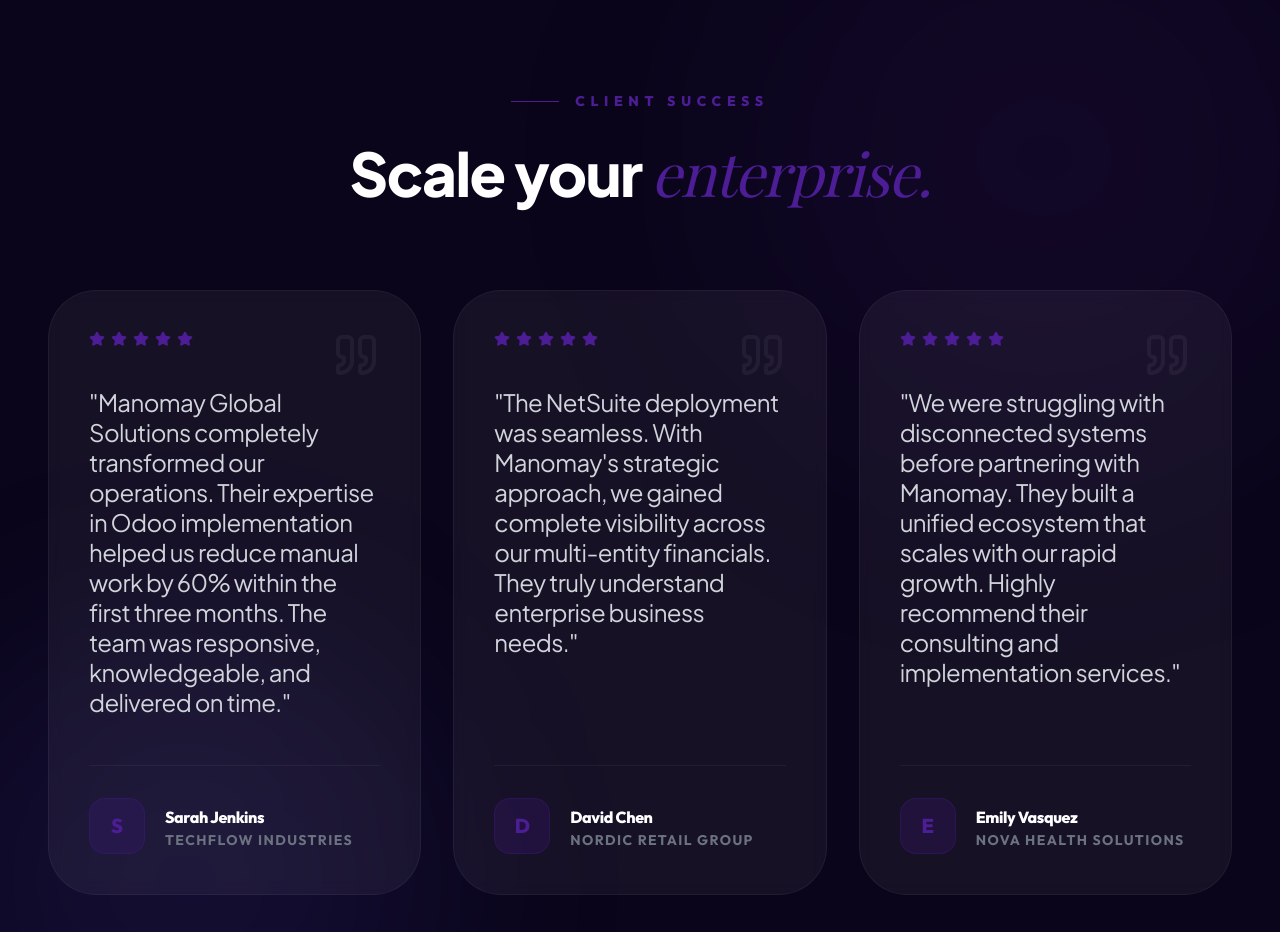
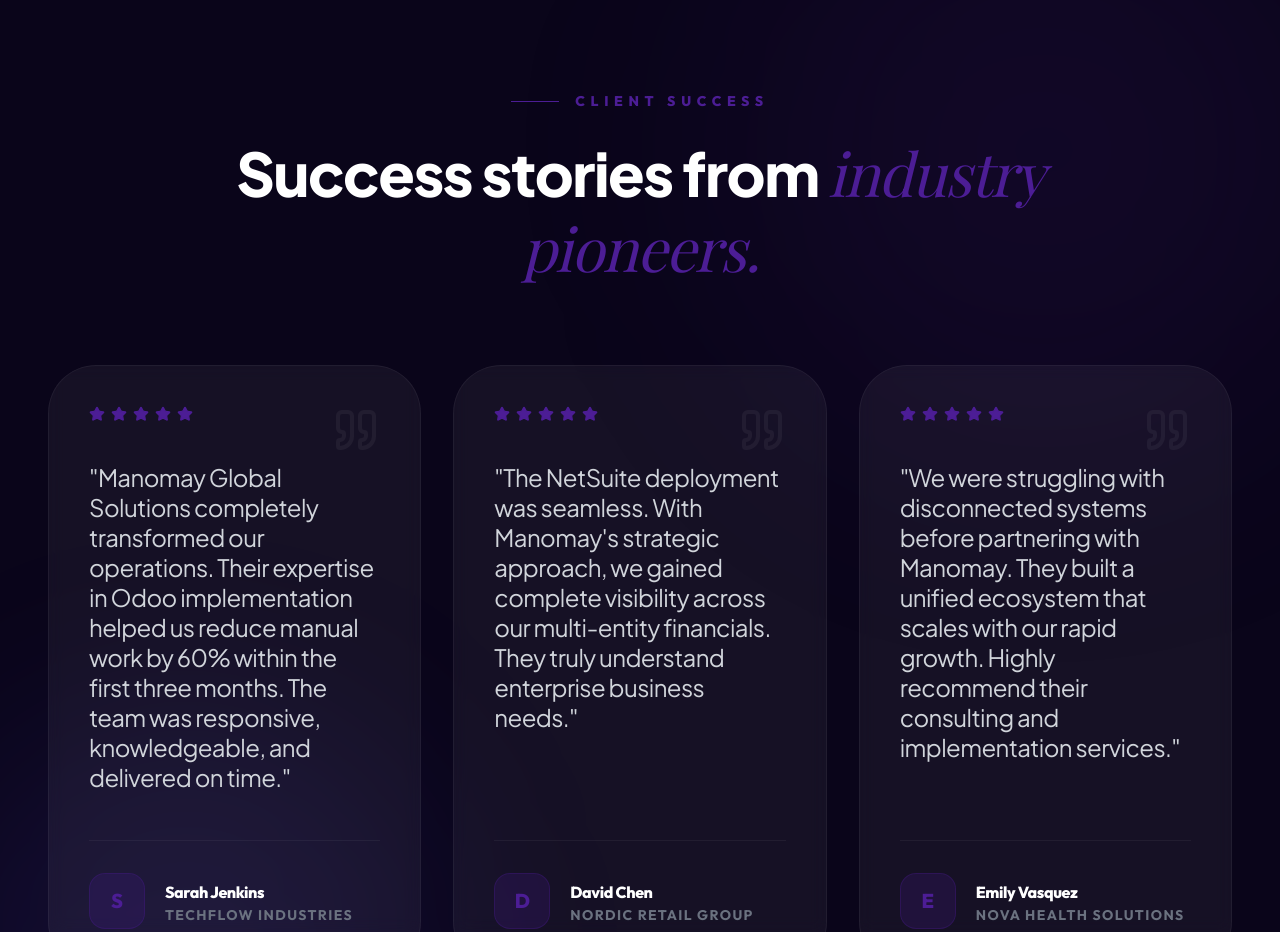
Before and after one commit to ideacubes-a11y/manomay-v2, a React (Vite) app: page / in a window 1280 px wide. Shown: the part 7580-8512 px from the top of the page. Built offline with nearby package versions, Linux system fonts and the light colour scheme; a web font is replaced by a local one.

Commit message:
feat: Update testimonials heading text
Change the heading text in the testimonials section to be more descriptive and engaging.

```diff
--- a/src/components/Testimonials.tsx
+++ b/src/components/Testimonials.tsx
@@ -50,7 +50,7 @@
                 <span className="w-12 h-px bg-brand"></span> Client Success
               </h2>
               <h3 className="text-5xl lg:text-6xl font-black text-white tracking-tight leading-tight font-jakarta">
-                Scale your <span className="font-display italic font-normal text-brand">enterprise.</span>
+                Success stories from <span className="font-display italic font-normal text-brand">industry pioneers.</span>
               </h3>
             </motion.div>
           </div>
```
